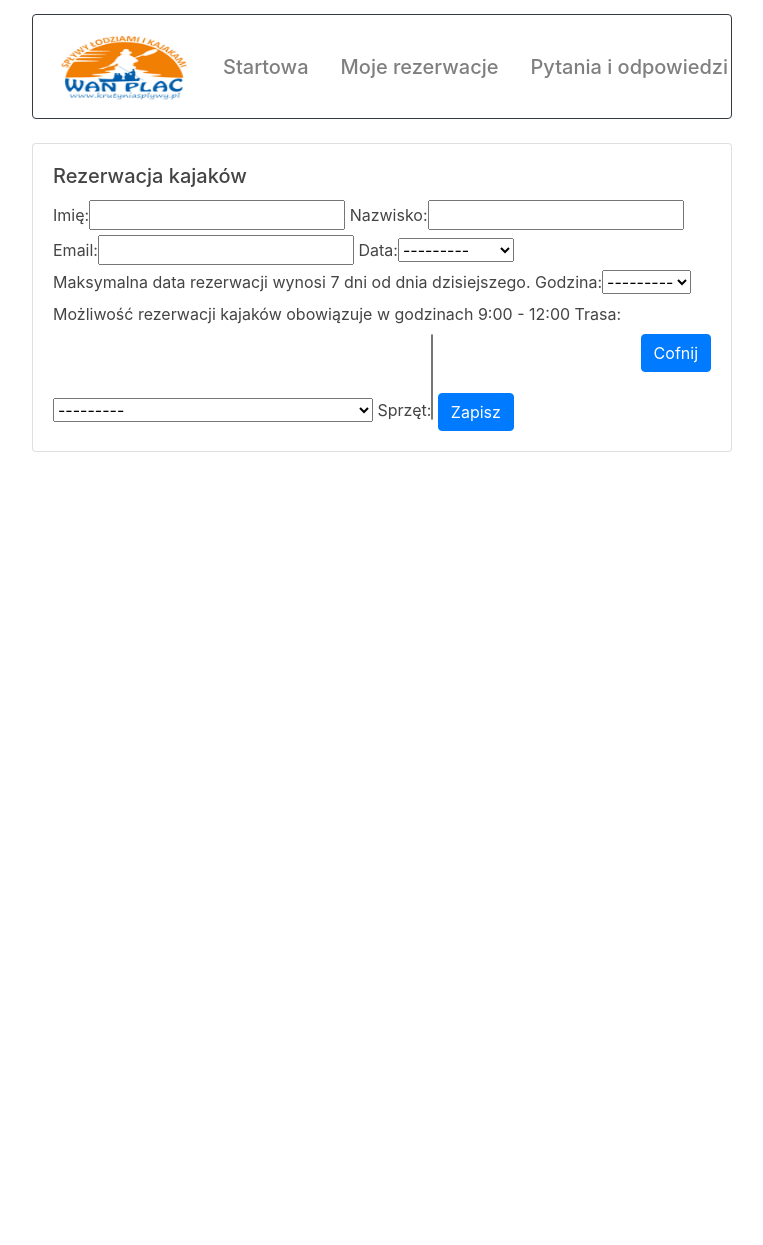
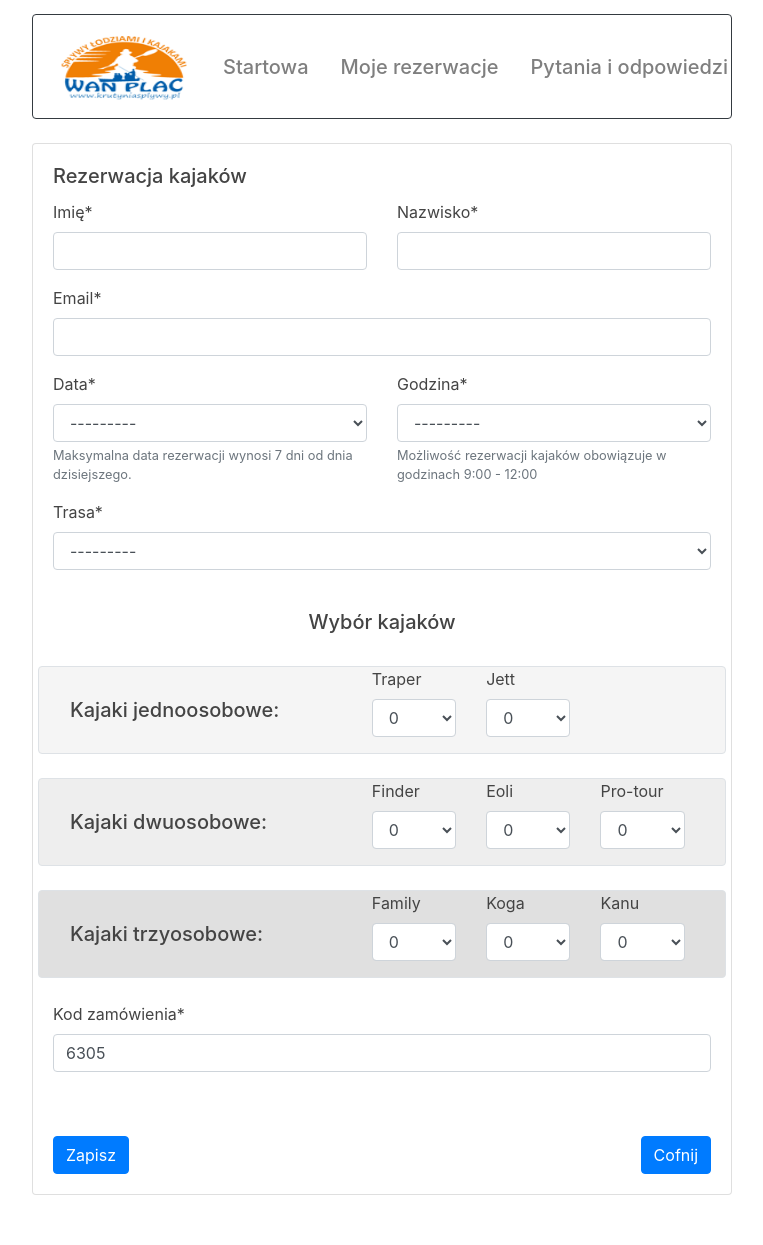
Before and after one commit to GSAK-python/wanplac, a Django app: page /main/nowe_zamowienie/ in a window 1280 px wide. Shown: the part 136-1381 px from the top of the page, without its empty margins (18-781 px from the left). Before the commit the page ends 588 px from the top, so only its background shows below. Run offline with Django 3.2, Linux system fonts and the light colour scheme; the visitor is signed in with stand-in values (Sample User, id 1); data that the repository does not hold is empty; some libraries are stand-ins or nearby versions.

Commit message:
031 - dodanie nowego formularza rezerwacji kajakow

```diff
--- a/main/admin.py
+++ b/main/admin.py
@@ -1,5 +1,5 @@
 from django.contrib import admin
-from .models import Startowa, MyOrder, EquipmentToChose
+from .models import Startowa, MyOrder
 
 
 
@@ -11,4 +11,3 @@ from .models import Startowa, MyOrder, EquipmentToChose
 
 admin.site.register(Startowa)
 admin.site.register(MyOrder)
-admin.site.register(EquipmentToChose)
--- a/main/forms.py
+++ b/main/forms.py
@@ -1,28 +1,19 @@
 from django.forms import ModelForm
 from .models import MyOrder
-from crispy_forms.bootstrap import InlineField
+
 
 
 class OrderForm(ModelForm):
-    class Meta:
-        model = MyOrder
-        fields = ['imię', 'nazwisko', 'email', 'data', 'godzina', 'trasa', 'sprzęt']
-        help_texts = {
-            'data': 'Maksymalna data rezerwacji wynosi 7 dni od dnia dzisiejszego.',
-            'godzina': 'Możliwość rezerwacji kajaków obowiązuje w godzinach 9:00 - 12:00'
-        }
-
-
-class OrderForm2(ModelForm):
 
     class Meta:
         model = MyOrder
-        fields = ['imię', 'nazwisko', 'email', 'data', 'godzina', 'trasa', 'sprzęt',
-                  'traper', 'jett', 'finder', 'eoli', 'protour', 'family', 'koga', 'kanu']
+        fields = ['imię', 'nazwisko', 'email', 'data', 'godzina', 'trasa',
+                  'traper', 'jett', 'finder', 'eoli', 'protour', 'family', 'koga', 'kanu', 'kod']
         help_texts = {
             'data': 'Maksymalna data rezerwacji wynosi 7 dni od dnia dzisiejszego.',
             'godzina': 'Możliwość rezerwacji kajaków obowiązuje w godzinach 9:00 - 12:00'
         }
         labels = {
-            'protour': 'Pro-tour'
+            'protour': 'Pro-tour',
+            'kod': 'Kod zamówienia'
         }
--- a/main/models.py
+++ b/main/models.py
@@ -2,6 +2,8 @@ from django.db import models
 from django.contrib.auth.models import User
 import datetime as dt
 from datetime import timedelta
+import uuid
+import random
 
 
 class Startowa(models.Model):
@@ -11,20 +13,11 @@ class Startowa(models.Model):
         return self.obszar_nieedytowalny
 
 
-class EquipmentToChose(models.Model):
-    rodzaj = models.CharField(max_length=50)
-    ilosc = models.IntegerField()
-
-    def __str__(self):
-        return '{}, {}'.format(self.rodzaj, self.ilosc)
-
-
 class MyOrder(models.Model):
     user = models.ForeignKey(User, on_delete=models.CASCADE)
     imię = models.CharField(max_length=128)
     nazwisko = models.CharField(max_length=128)
     email = models.EmailField()
-    sprzęt = models.ManyToManyField(EquipmentToChose)
 
     wybor_dat = {
         (0, dt.date.today().strftime('%d-%m-%Y')),
@@ -61,12 +54,6 @@ class MyOrder(models.Model):
         (12, '12:00')
     }
     godzina = models.IntegerField(choices=sorted(wybor_godzin))
-
-    def order_display(self):
-        return 'Zamówienie: {} {}'.format(self.imię, self.nazwisko)
-
-    def __str__(self):
-        return self.order_display()
 
     traper_ilosc = {
         (0, '0'),
@@ -164,3 +151,15 @@ class MyOrder(models.Model):
         (3, '3')
     }
     kanu = models.IntegerField(blank=True, default=0, choices=sorted(kanu_ilosc))
+
+    @staticmethod
+    def kod_generator():
+        return random.randint(1000, 9999)
+
+    kod = models.CharField(max_length=6, default=random.randint(1000, 9999))
+
+    def order_display(self):
+        return 'Zamówienie: {} {}'.format(self.imię, self.nazwisko)
+
+    def __str__(self):
+        return self.order_display()
--- a/main/views.py
+++ b/main/views.py
@@ -3,7 +3,7 @@ from .models import Startowa, MyOrder
 from django.contrib.auth.decorators import login_required
 from django.contrib.auth.forms import UserCreationForm
 from django.contrib.auth import login, authenticate
-from .forms import OrderForm, OrderForm2
+from .forms import OrderForm
 
 
 def startowa(request):
--- a/templates/form_testowy.html
+++ b/templates/form_testowy.html
@@ -80,6 +80,10 @@
                 </div>
             </div>
             <br>
+            <div>
+                {{ zamowienie2.kod|as_crispy_field }}
+            </div>
+            <br>
             <br>
             <button type="submit" class="btn btn-primary">Zapisz</button>
             <a class="btn btn-primary" href="{% url 'startowa' %}" style="float: right">Cofnij</a>
--- a/templates/formularz_rezerwacji.html
+++ b/templates/formularz_rezerwacji.html
@@ -1,5 +1,6 @@
 {% extends 'szablon.html' %}
 {% load bootstrap %}
+{% load crispy_forms_tags %}
 {% block title %} Rezerwacja kajaków {% endblock %}
 
 {% block body %}
@@ -9,15 +10,97 @@
     {% include "navbar.html" %}
 {% endblock %}
 <br>
-    <div class="card">
+
+<div class="card">
       <div class="card-body">
           <h5 class="card-title">Rezerwacja kajaków</h5>
         <form role="form" method="post" enctype="multipart/form-data">
             {% csrf_token %}
-            {{zamowienie|bootstrap}}
+            <div class="row">
+                <div class="col-6">
+                    {{ zamowienie.imię|as_crispy_field }}
+                </div>
+                <div class="col-6">
+                    {{ zamowienie.nazwisko|as_crispy_field }}
+                </div>
+            </div>
+            <div>
+                {{ zamowienie.email|as_crispy_field }}
+            </div>
+            <div class="row">
+                <div class="col-6">
+                    {{ zamowienie.data|as_crispy_field }}
+                </div>
+                <div class="col-6">
+                    {{ zamowienie.godzina|as_crispy_field }}
+                </div>
+            </div>
+            <div>
+                {{ zamowienie.trasa|as_crispy_field }}
+            </div>
+            <br>
+            <div>
+                <div>
+                    <h5><center>Wybór kajaków</center></h5>
+                </div>
+                <br>
+                <div class="row border rounded" style="background-color: #f5f5f5">
+                    <h5 class="col-5 my-auto mx-3">Kajaki jednoosobowe:</h5>
+                    <div class="col-2 my-auto">
+                        {{ zamowienie.traper|as_crispy_field }}
+                    </div>
+                    <div class="col-2 my-auto">
+                        {{ zamowienie.jett|as_crispy_field }}
+                    </div>
+                </div>
+                <br>
+                <div class="row border rounded" style="background-color: #eeeeee">
+                    <h5 class="col-5 my-auto mx-3">Kajaki dwuosobowe:</h5>
+                    <div class="col-2 my-auto">
+                        {{ zamowienie.finder|as_crispy_field }}
+                    </div>
+                    <div class="col-2 my-auto">
+                        {{ zamowienie.eoli|as_crispy_field }}
+                    </div>
+                    <div class="col-2 my-auto">
+                        {{ zamowienie.protour|as_crispy_field }}
+                    </div>
+                </div>
+                <br>
+                <div class="row border rounded" style="background-color: #e0e0e0">
+                    <h5 class="col-5 my-auto mx-3">Kajaki trzyosobowe:</h5>
+                    <div class="col-2 my-auto">
+                        {{ zamowienie.family|as_crispy_field }}
+                    </div>
+                    <div class="col-2 my-auto">
+                        {{ zamowienie.koga|as_crispy_field }}
+                    </div>
+                    <div class="col-2 my-auto">
+                        {{ zamowienie.kanu|as_crispy_field }}
+                    </div>
+                </div>
+            </div>
+            <br>
+            <div>
+                {{ zamowienie.kod|as_crispy_field }}
+            </div>
+            <br>
+            <br>
             <button type="submit" class="btn btn-primary">Zapisz</button>
             <a class="btn btn-primary" href="{% url 'startowa' %}" style="float: right">Cofnij</a>
         </form>
       </div>
-    </div>
+</div>
+
+<!--<div class="card">-->
+<!--  <div class="card-body">-->
+<!--      <h5 class="card-title">Rezerwacja kajaków</h5>-->
+<!--    <form role="form" method="post" enctype="multipart/form-data">-->
+<!--        {% csrf_token %}-->
+<!--        {{zamowienie|bootstrap}}-->
+<!--        <button type="submit" class="btn btn-primary">Zapisz</button>-->
+<!--        <a class="btn btn-primary" href="{% url 'startowa' %}" style="float: right">Cofnij</a>-->
+<!--    </form>-->
+<!--  </div>-->
+<!--</div>-->
 {% endblock %}
```
Also changed, not shown: main/migrations/0038_auto_20200204_1626.py (added).
